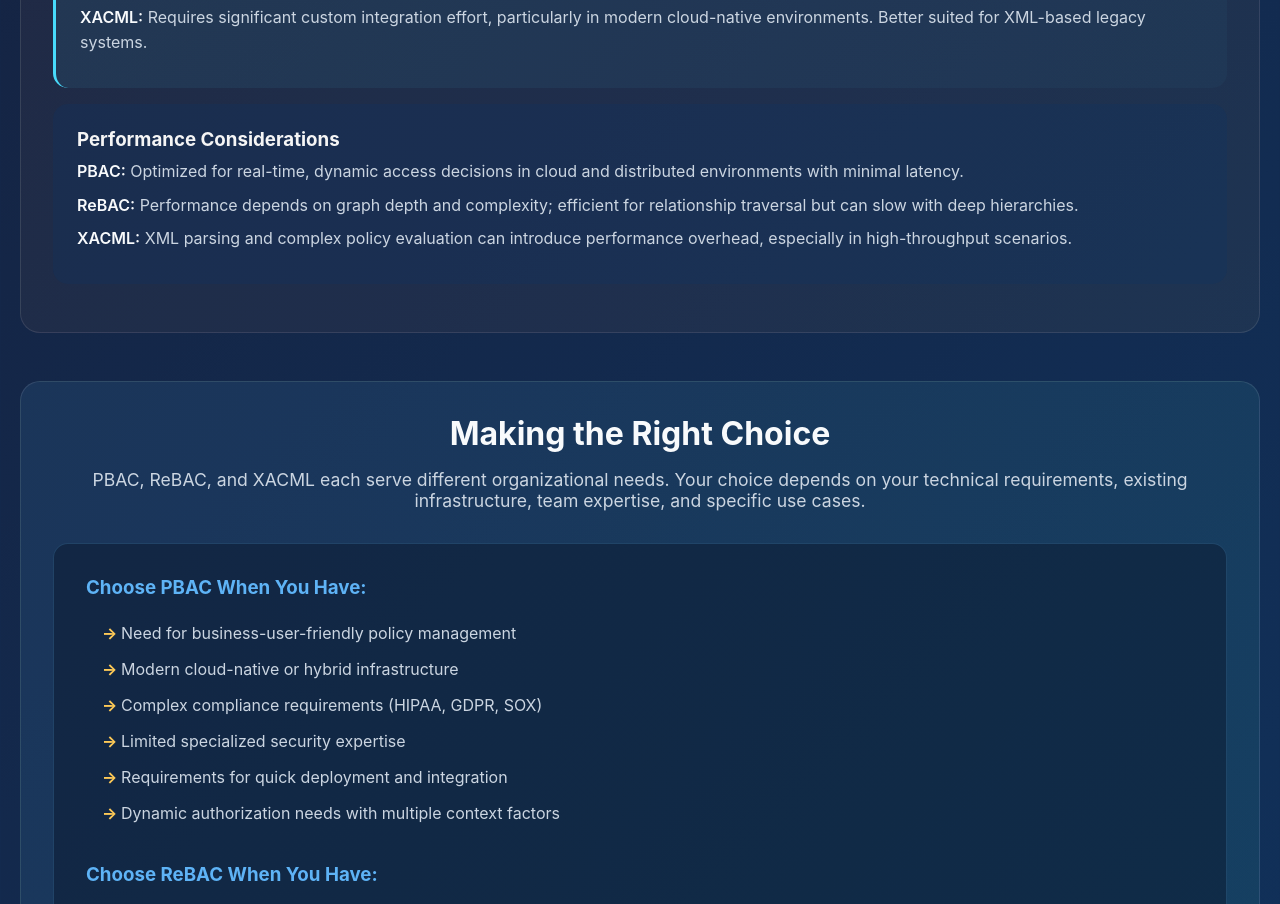
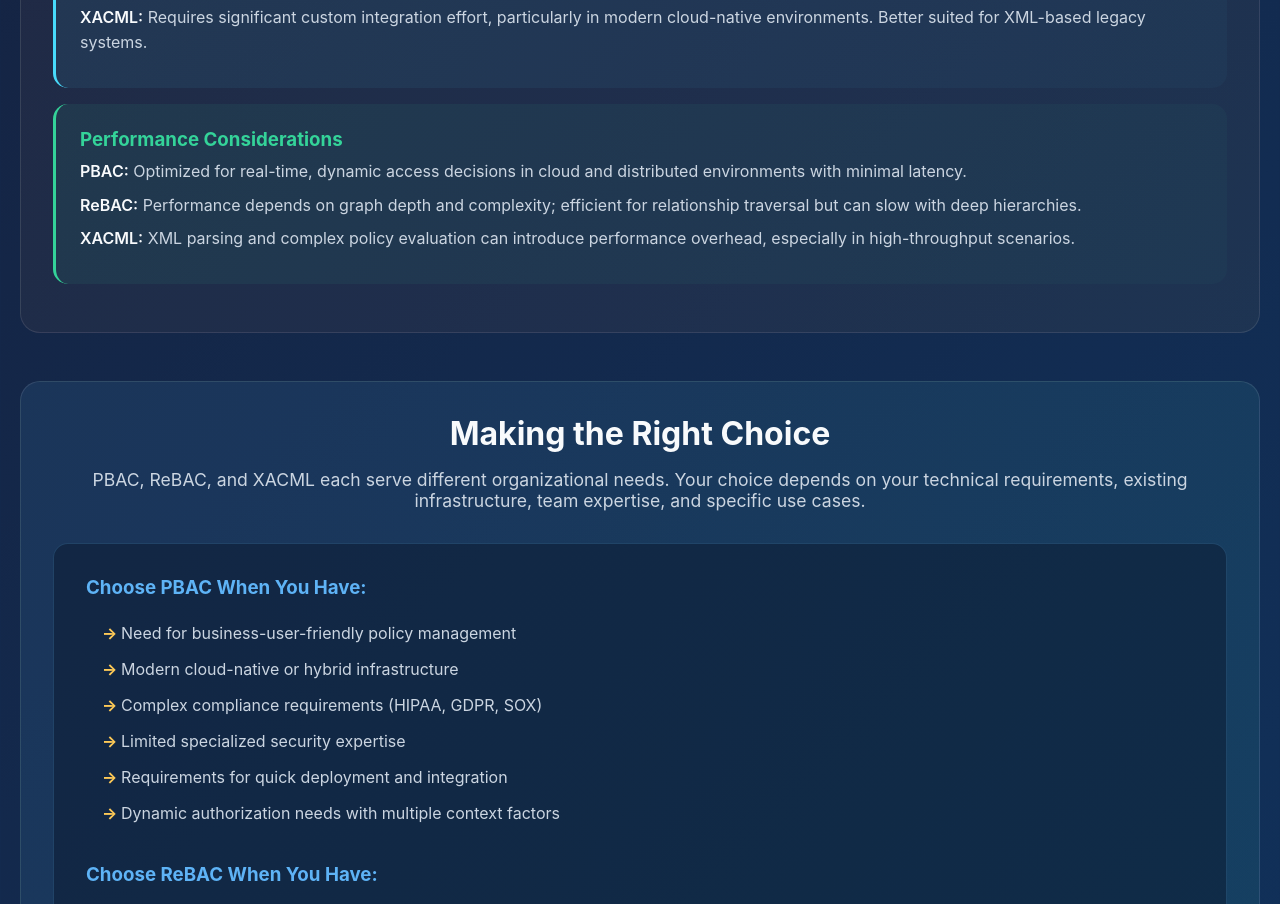
Before and after one commit to emikuszewski/pbac-and-rebac, a plain HTML site: page index.html in a window 1280 px wide. Shown: the part 4381-5285 px from the top of the page. Drawn offline with Linux system fonts and the light colour scheme.

Commit message:
Add styles for sixth difference point

```diff
--- a/styles.css
+++ b/styles.css
@@ -403,6 +403,11 @@ tr:last-child td {
     border-left: 3px solid #48dbfb;
 }
 
+.difference-point:nth-child(6) {
+    background: linear-gradient(135deg, rgba(52, 211, 153, 0.08), rgba(52, 211, 153, 0.03));
+    border-left: 3px solid #34d399;
+}
+
 .difference-point h3 {
     margin-bottom: 0.5rem;
 }
@@ -421,6 +426,10 @@ tr:last-child td {
 
 .difference-point:nth-child(5) h3 {
     color: #48dbfb;
+}
+
+.difference-point:nth-child(6) h3 {
+    color: #34d399;
 }
 
 .difference-point p {
@@ -453,6 +462,10 @@ tr:last-child td {
 
 .difference-point:nth-child(5):hover {
     box-shadow: 0 5px 20px rgba(72, 219, 251, 0.2);
+}
+
+.difference-point:nth-child(6):hover {
+    box-shadow: 0 5px 20px rgba(52, 211, 153, 0.2);
 }
 
 .recommendation {
```
